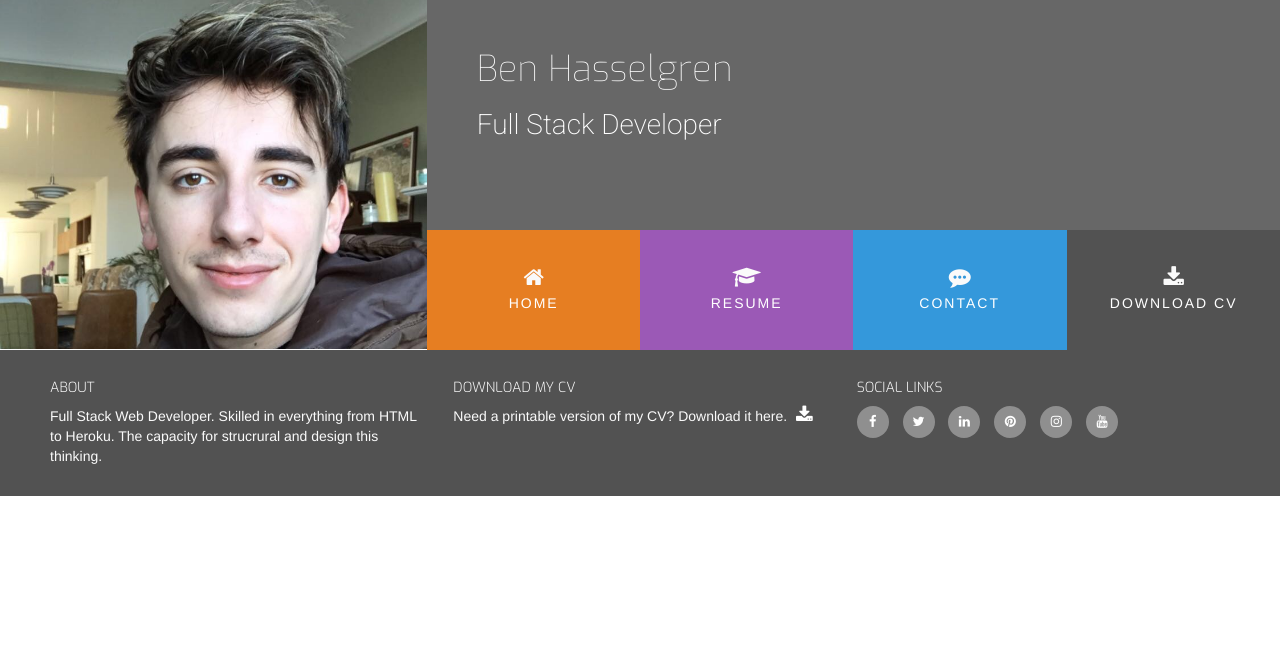
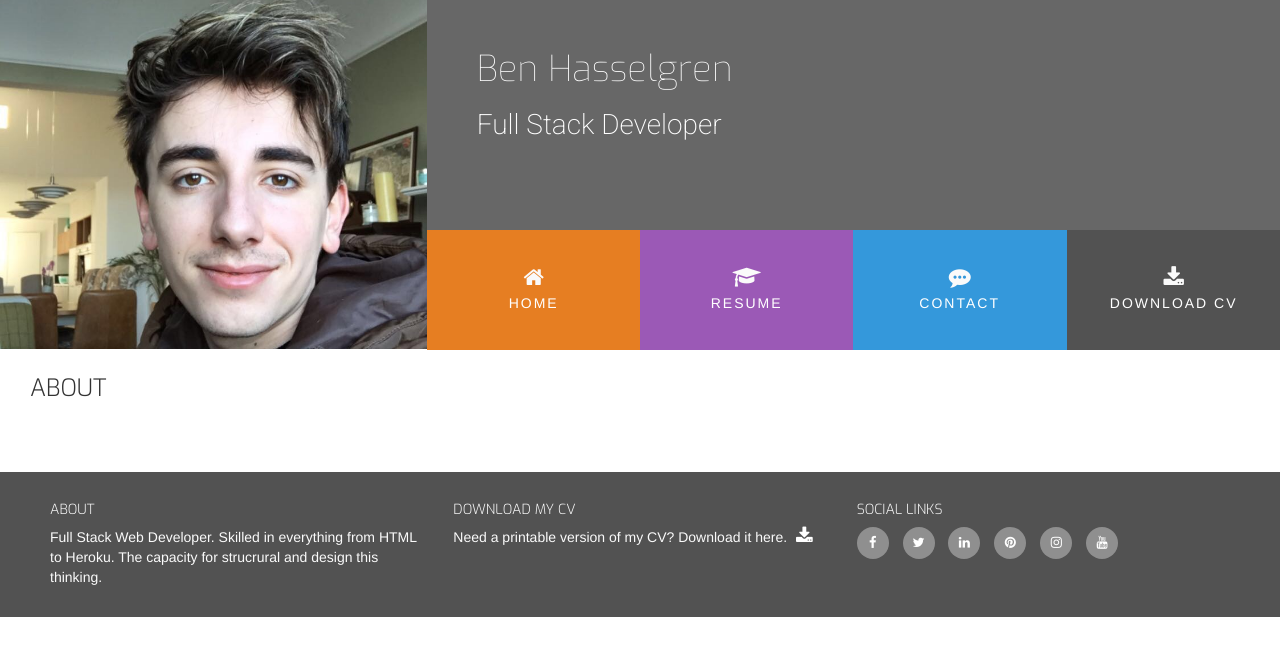
Before and after one commit to benhasselgren/myFirstResume, a plain HTML site: page index.html in a window 1280 px wide. Drawn offline with nearby package versions, Linux system fonts and the light colour scheme.

Commit message:
started section element

```diff
--- a/assets/css/style.css
+++ b/assets/css/style.css
@@ -187,3 +187,26 @@ footer .social-links li a i:hover{
 footer #footer-details{
     margin: 20px;
 }
+
+.section-heading{
+    font-family: "Exo", "sans-serif";
+    font-weight: 300;
+    margin-top: 25px;
+    margin-bottom: 40px;
+}
+
+/*---------------------------------Section*/
+
+section div .bg-color-three-reasons{
+    background-color: #ffffff;
+}
+
+section div .section-column{
+    padding: 0 30px 30px;
+    float: none;
+    display: table-cell;
+}
+
+section div .row-table{
+    display: table;
+}
--- a/index.html
+++ b/index.html
@@ -46,7 +46,16 @@
         </div>
     </header>
 
-    <section>
+    <section class="container-fluid">
+        <div class="row row-table">
+            <div class="col-xs-12 col-sm-12 col-md-8 bg-color-three-reasons section-column">
+                <div class="row">
+                    <div class="col-md-12">
+                        <h3 class="section-heading uppercase">About</h3>
+                    </div>
+                </div>
+            </div>
+        </div>
 
     </section>
 
```
